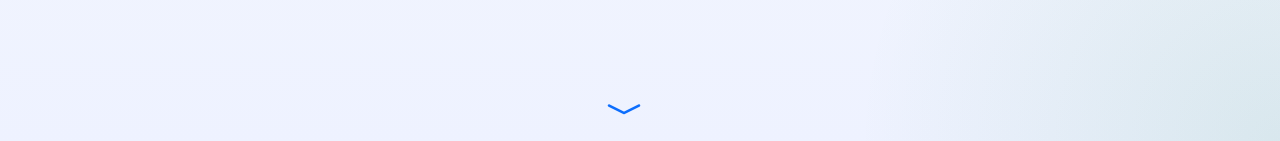
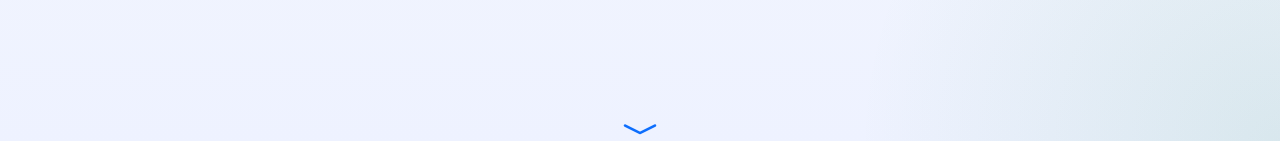
Before and after one commit to GatienCaillet/TER_CAILLET_ILLOUZ, a Vue app in the folder dev/: page / in a window 1280 px wide. Shown: the part 656-797 px from the top of the page. Built offline with nearby package versions, Linux system fonts and the light colour scheme.

Commit message:
feat: placement des fleches de scroll

```diff
--- a/dev/src/App.vue
+++ b/dev/src/App.vue
@@ -641,13 +641,27 @@ onBeforeUnmount(() => {
 .scroll-nav {
   position: fixed;
   z-index: 1000;
+  left: 50%;
+  transform: translateX(-50%);
+}
+
+.scroll-nav-top {
+  top: 1rem;
+}
+
+.scroll-nav-bottom {
+  bottom: 1rem;
 }
 
 .scroll-nav button {
-  width: 3rem;
-  height: 3rem;
+  display: flex;
+  align-items: center;
+  justify-content: center;
+  height: 0;
+  line-height: 1;
   border-radius: 999px;
   box-shadow: 0 10px 25px rgba(15, 23, 42, 0.18);
+  padding: 0 1.25rem;
 }
 
 .scroll-nav button:disabled {
@@ -769,24 +783,22 @@ onBeforeUnmount(() => {
 
 <template>
   <main ref="mainScrollRef" class="y-mandatory-scroll-snapping">
-    <div class="scroll-nav" style="top: -8vh; right: calc(50% - 5vw)" aria-label="Navigation du scroll">
+    <div class="scroll-nav scroll-nav-top" aria-label="Navigation du scroll">
       <button
         v-if="canGoUp"
         type="button"
         class="btn bi bi-chevron-compact-up text-primary border-0 shadow-none fs-1"
-        style="width: 10vw; height: 3vh;"
         aria-label="Aller à la page précédente"
         @click="goToSection(currentSectionIndex - 1)"
       >
       </button>
     </div>
 
-    <div class="scroll-nav me-3" style="bottom: 6vh; right: calc(50% - 5vw)" aria-label="Navigation du scroll">
+    <div class="scroll-nav scroll-nav-bottom" aria-label="Navigation du scroll">
       <button
         v-if="canGoDown"
         type="button"
         class="btn bi bi-chevron-compact-down text-primary border-0 shadow-none fs-1"
-        style="width: 10vw; height: 3vh;"
         aria-label="Aller à la page suivante"
         @click="goToSection(currentSectionIndex + 1)"
       >
```
